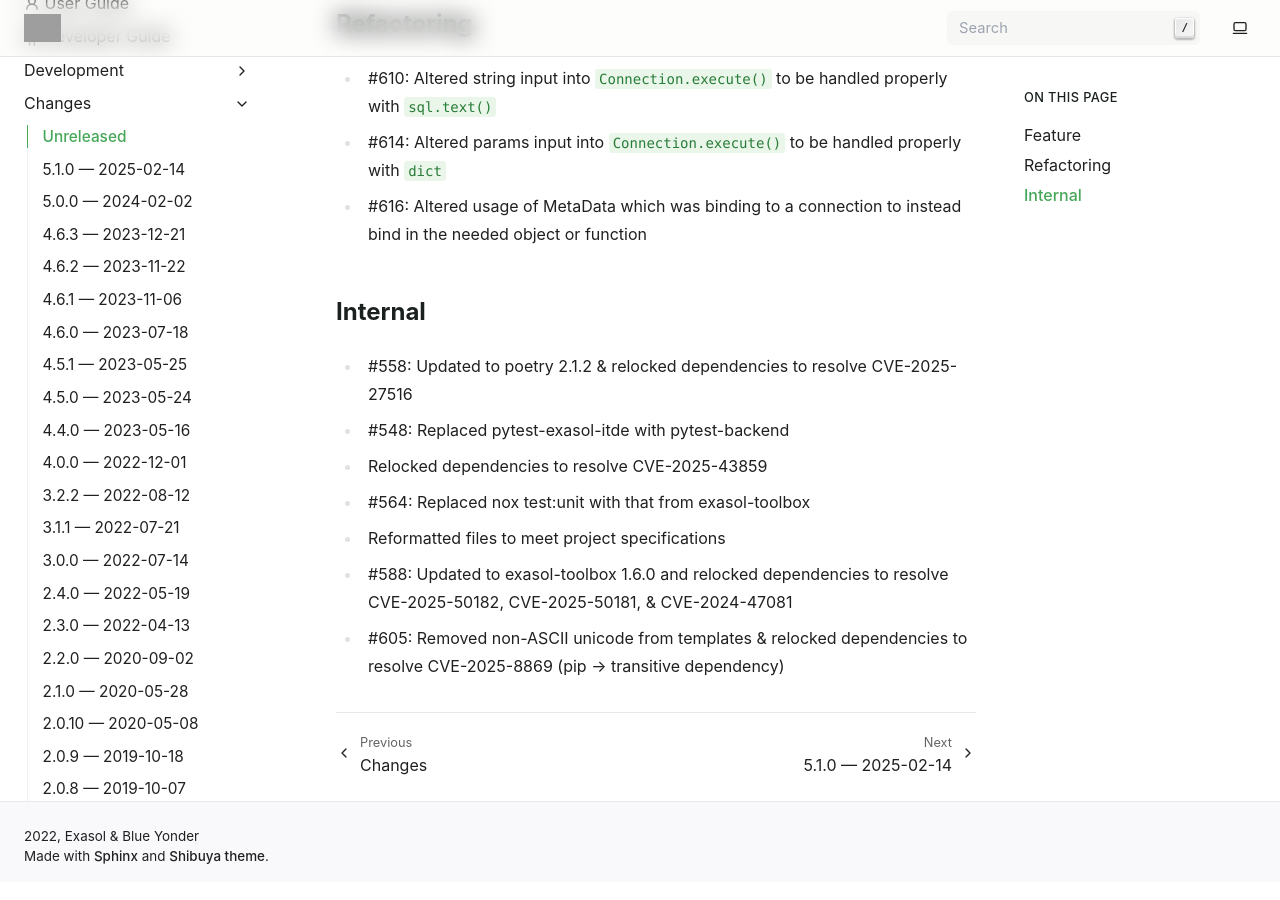
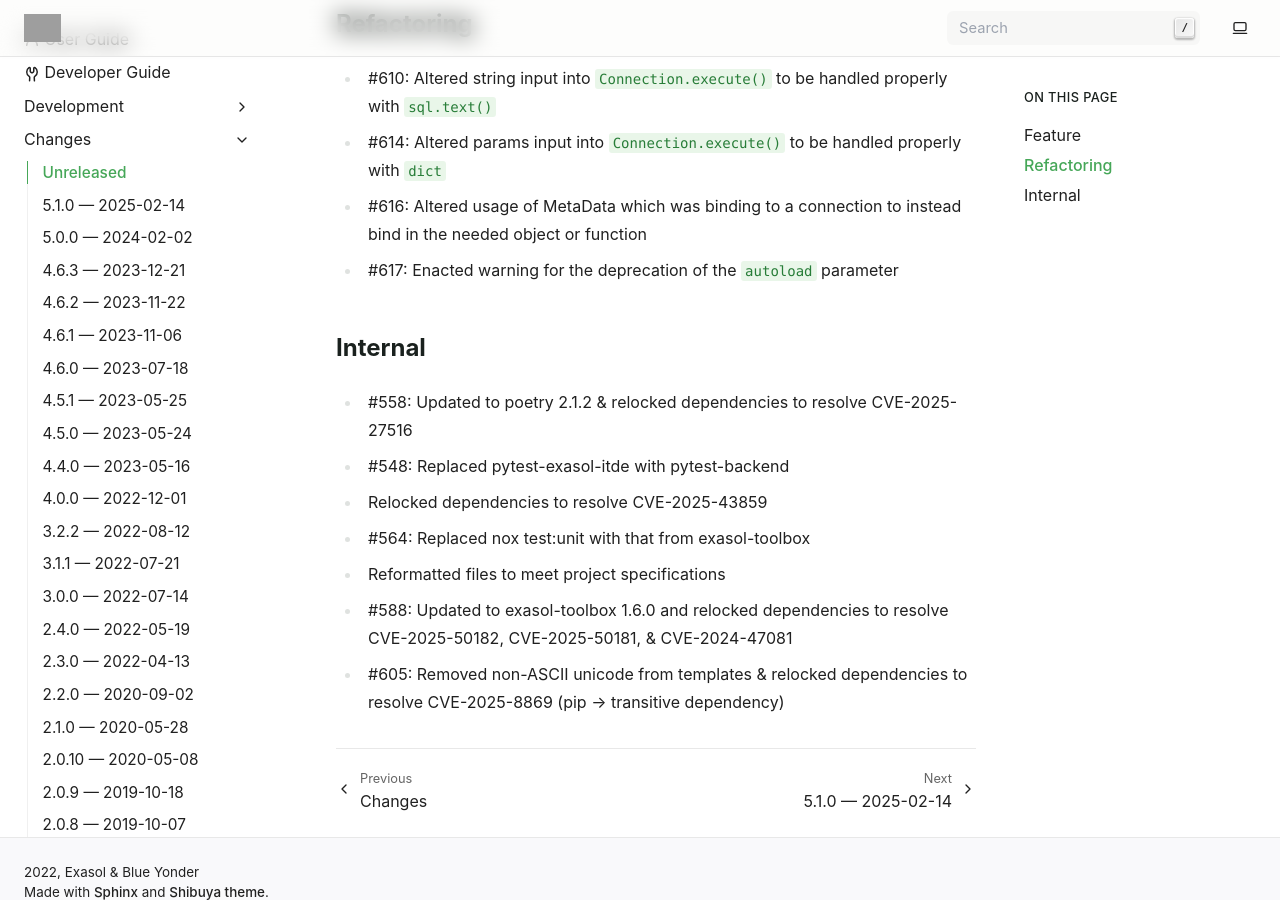
Before and after one commit to exasol/sqlalchemy-exasol, a Sphinx documentation site: the page built from doc/changes/unreleased.md, in a window 1280 px wide and 900 px high, scrolled down 416 px. Built offline with Sphinx 7.4.7, drawn with Linux system fonts in a browser that asks for light colours; pages that are not in the unit, such as notebooks, are missing from menus; grey boxes are pictures that could not be loaded.

Commit message:
Ensure autoload parameters have been replaced with autoload_with by setting warning to toss an error

```diff
--- a/doc/changes/unreleased.md
+++ b/doc/changes/unreleased.md
@@ -12,6 +12,7 @@
 - #610: Altered string input into `Connection.execute()` to be handled properly with `sql.text()`
 - #614: Altered params input into `Connection.execute()` to be handled properly with `dict`
 - #616: Altered usage of MetaData which was binding to a connection to instead bind in the needed object or function
+- #617: Enacted warning for the deprecation of the `autoload` parameter
 
 ## Internal
 
--- a/pyproject.toml
+++ b/pyproject.toml
@@ -96,6 +96,7 @@
 "error:.*Passing a string.*",
 "error:.* a single dictionary.*",
 "error:.*The MetaData.bind argument.*",
+"error:.*The autoload parameter.*",
 # this is used for turbodbc and pyodbc as historically we'd like to remove them.
 # thus far, it seems like this is not a strict requirement for the migration,
 # so we will ignore them.
```
